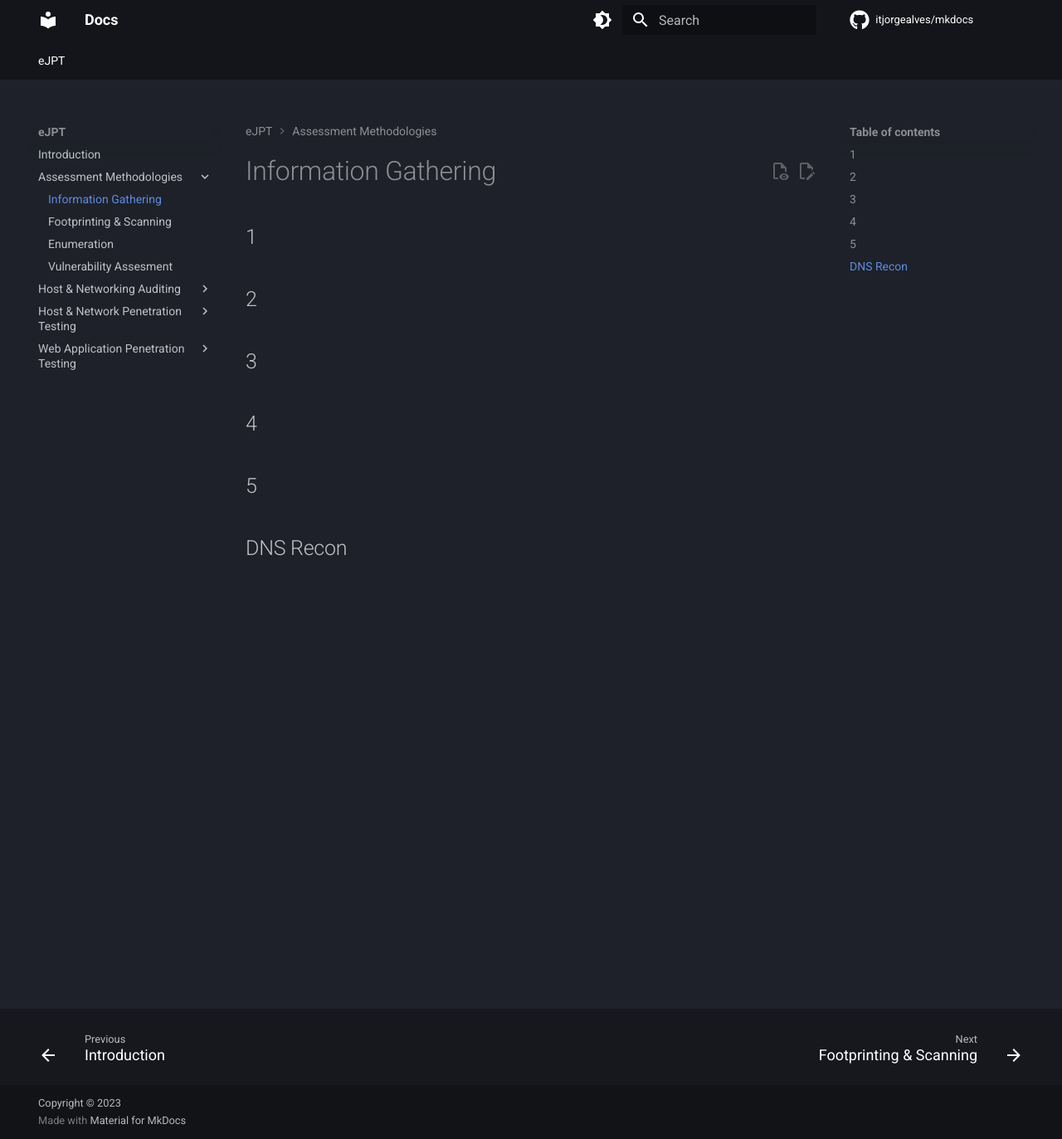
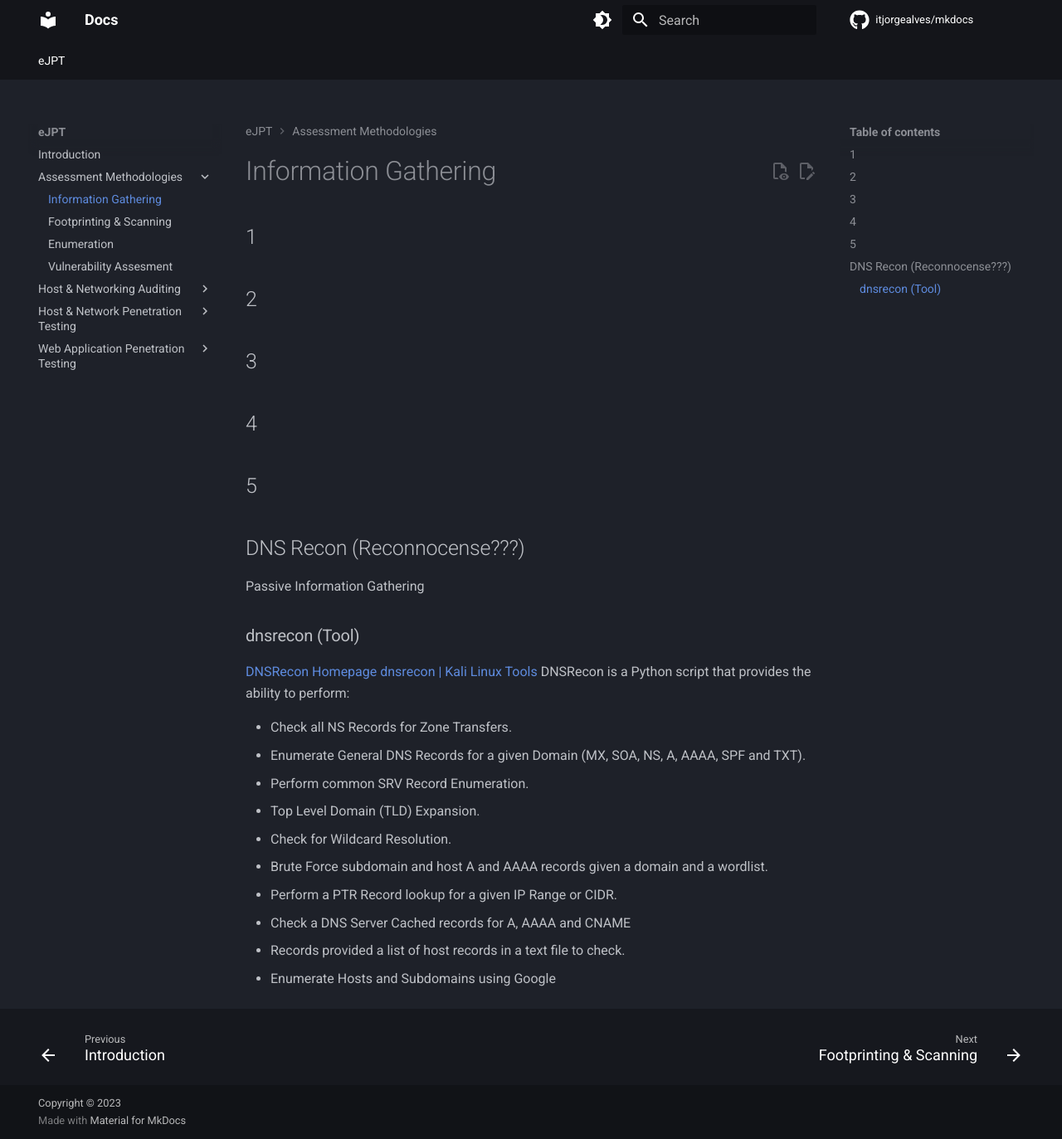
Before and after one commit to itjorgealves/mkdocs, an MkDocs documentation site: the page built from docs/eJPT/S1-Assessment-Methodologies/C1/Information-Gathering.md, in a window 1280 px wide and 1373 px high. Shown: the whole window at 83% size. Built offline with MkDocs 1.6.1 and Material for MkDocs 9.7.7, drawn with Linux system fonts in a browser that asks for light colours; comment, search, counter and statistics services are not loaded.

Commit message:
New Info

```diff
--- a/docs/eJPT/S1-Assessment-Methodologies/C1/Information-Gathering.md
+++ b/docs/eJPT/S1-Assessment-Methodologies/C1/Information-Gathering.md
@@ -8,4 +8,21 @@ title: "Information Gathering"
 ## 4
 ## 5
 
-## DNS Recon
+## DNS Recon (Reconnocense???)
+Passive Information Gathering
+
+### dnsrecon (Tool)
+[DNSRecon Homepage](https://github.com/darkoperator/dnsrecon)
+[dnsrecon | Kali Linux Tools](https://www.kali.org/tools/dnsrecon/)
+DNSRecon is a Python script that provides the ability to perform:
+
+- Check all NS Records for Zone Transfers.
+- Enumerate General DNS Records for a given Domain (MX, SOA, NS, A, AAAA, SPF and TXT).
+- Perform common SRV Record Enumeration.
+- Top Level Domain (TLD) Expansion.
+- Check for Wildcard Resolution.
+- Brute Force subdomain and host A and AAAA records given a domain and a wordlist.
+- Perform a PTR Record lookup for a given IP Range or CIDR.
+- Check a DNS Server Cached records for A, AAAA and CNAME
+- Records provided a list of host records in a text file to check.
+- Enumerate Hosts and Subdomains using Google
```
